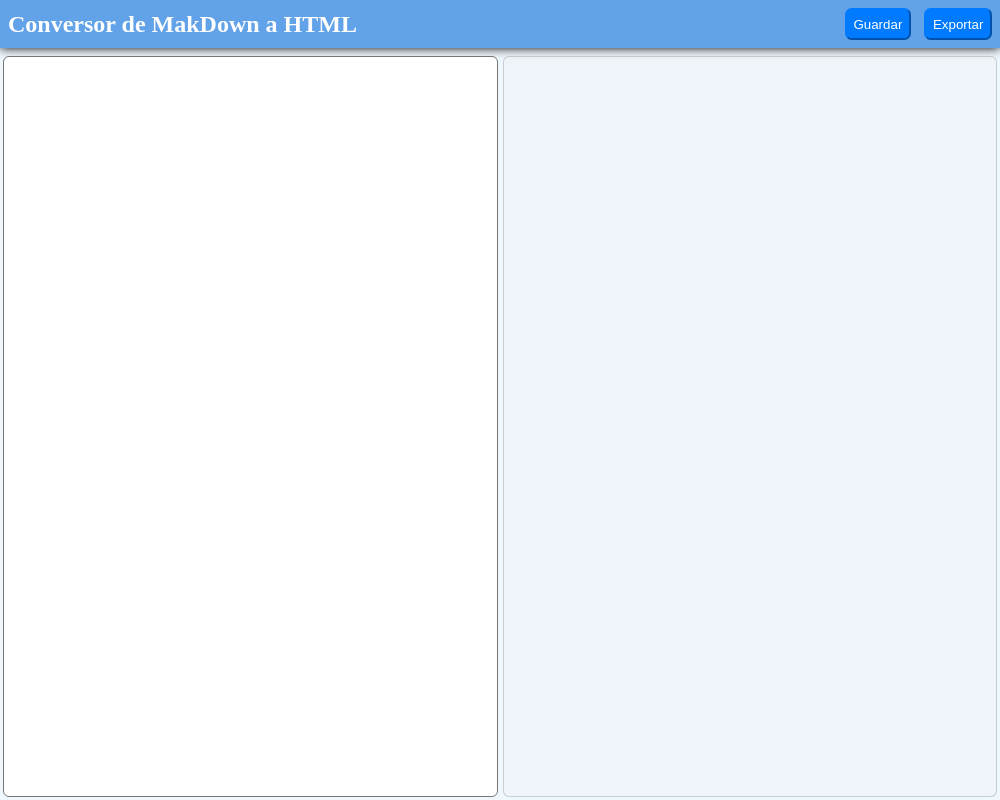
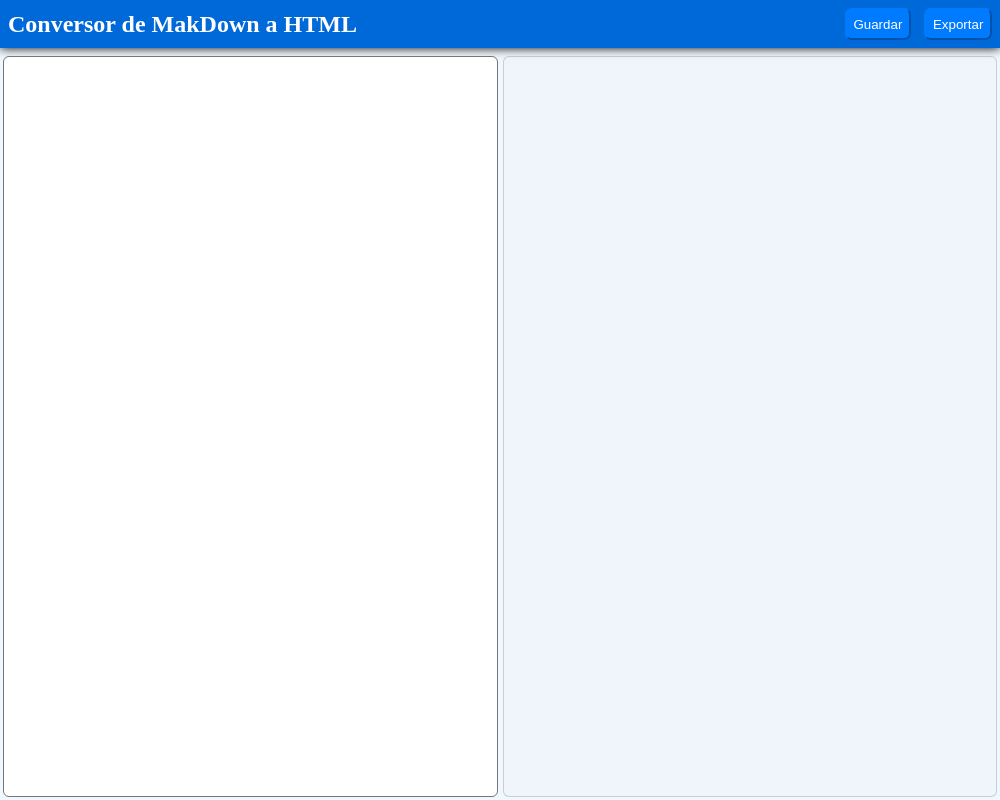
Before and after one commit to firagonb3/mdToHt, an Electron app: page src/ui/index.html in a window 1000 px wide. Drawn offline with Linux system fonts and the light colour scheme; no server answers.

Commit message:
version 0.1.2

```diff
--- a/src/controlers/dialogExporFilesControler.js
+++ b/src/controlers/dialogExporFilesControler.js
@@ -34,9 +34,7 @@ function templated(context) {
     return `<!DOCTYPE html>
     <html lang='es'>
     <head>
-        <meta charset='UTF-8'>
-        <title>MakDown to HTML</title>
-        <style> #ht h1,#ht h2,#ht h3{font-weight:700}#ht ol,#ht p,#ht ul{margin:1rem 0}tbody tr:hover,th
+        #ht h1,#ht h2,#ht h3{font-weight:700}#ht ol,#ht p,#ht ul{margin:1rem 0}tbody tr:hover,th
         {background-color:#444;color:#fff}table,th{color:#fff}#ht h1{font-size:2.5rem;margin:2rem 0 1.5rem}
         #ht h2{font-size:2rem;margin:1.5rem 0 1rem}#ht h3{font-size:1.5rem;margin:1rem 0 .5rem}#ht li,
         #ht p{font-size:1rem;line-height:1.5}#ht ol,#ht ul{padding-left:2rem}#ht a{color:#007bff;
--- a/src/controlers/utils.js
+++ b/src/controlers/utils.js
@@ -1,10 +1,10 @@
 export function $(element) {
     const self = {
         e: element === document ? document : document.querySelector(element),
+        ready: (func) => self.e.addEventListener('DOMContentLoaded', func),
+        on: (type, func) => self.e.addEventListener(type, func),
         setLocalStorage: (namedata) => window.localStorage.setItem(namedata, self.e.value),
         getLocalStorage: (namedata) => self.e.value = window.localStorage.getItem(namedata) || "",
-        on: (type, func) => self.e.addEventListener(type, func),
-        ready: (func) => self.e.addEventListener('DOMContentLoaded', func),
         addHTML: (DOM) => self.e.innerHTML = DOM,
     }
     return self;
--- a/src/main.js
+++ b/src/main.js
@@ -18,9 +18,9 @@ const createWindow = () => {
     });
 
     win.once('ready-to-show', () => {
-        win.setMenu(null)
-        //win.webContents.openDevTools()
-        //win.setMenuBarVisibility(false)
+        //win.setMenu(null)
+        win.webContents.openDevTools()
+        win.setMenuBarVisibility(false)
         win.show()
     });
 
--- a/src/ui/app.css
+++ b/src/ui/app.css
@@ -5,13 +5,23 @@
 @import "components/css/makdown.css";
 
 :root {
+    --min-width: 30em;
+
+    --sombra: 0 0 10px 0px black;
+    --sombra2: 0 0 10px 0px #ffffff91;
+
     --blanco: #fff;
-    --azul: #007bff;
-    --azul-alternativo: #0069d9;
-    --azul-alternativo2: #0069d998;
-    --sombra-azul: rgba(38, 143, 255, 0.5);
-    --sombra: 0 0 10px 0px black;
-    --min-width: 30em;
+    --white-background: #007bff;
+    --white-background2: #0069d998;
+    --white-background3: #0069d9;
+    --sombra-azulada: rgba(38, 143, 255, 0.5);
+
+    --amarillo-extrano: wheat;
+    --negro: #1c1c1c;
+    --gris-claro: #e0e0e0;
+    --gris-medio: #b8b8b8;
+    --azul-oscuro: #3c3c3c;
+    --gris-oscuro2: #424242
 }
 
 :root {
@@ -20,16 +30,50 @@
 
 :root {
     --header-Text-color: var(--blanco);
-    --header-background: var(--azul-alternativo2);
+    --header-background: var(--white-background3);
     --header-sombra: var(--sombra);
 }
 
 :root {
-    --button-text-color: var(--blanco);
-    --button-background-color: var(--azul);
-    --button-background-hover: var(--azul-alternativo);
-    --button-shadow: var(--sombra-azul);
+    --button-text-color: var(--negroco);
+    --button-background-color: var(--white-background);
+    --button-background-hover: var(--white-background2);
+    --button-shadow: var(--sombra-azulada);
 }
+
+:root {
+    --textarea-background-color: var(--blanco);
+    --textarea-color-text: var(--negro);
+    --table-text: var(--blanco);
+}
+
+
+@media (prefers-color-scheme: dark) {
+    :root {
+        --body-background: #1c1c1c;
+    }
+
+    :root {
+        --header-Text-color: var(--amarillo-extrano);
+        --header-background: var(--azul-oscuro);
+        --header-sombra: var(--sombra2);
+    }
+
+    :root {
+        --button-text-color: var(--negro);
+        --button-background-color: var(--gris-claro);
+        --button-background-hover: var(--gris-medio);
+        --button-shadow: var(--azul-oscuro);
+    }
+
+    :root {
+        --textarea-background-color: var(--gris-oscuro2);
+        --textarea-color-text: var(--amarillo-extrano);
+        --table-text: var(--amarillo-extrano);
+    }
+
+}
+
 
 * {
     padding: 0;
@@ -37,7 +81,8 @@
     box-sizing: border-box;
 }
 
-*::before, *::after {
+*::before,
+*::after {
     box-sizing: border-box;
 }
 
--- a/src/ui/app.js
+++ b/src/ui/app.js
@@ -13,4 +13,9 @@ $(document).on('click', (event) => {
     event.preventDefault()
     shell.openExternal(event.target.href)
   }
+
+  if (event.target.tagName === 'IMG' && event.target.src.startsWith('http')) {
+    event.preventDefault()
+    shell.openExternal(event.target.src)
+  }
 });
--- a/src/ui/components/css/makdown.css
+++ b/src/ui/components/css/makdown.css
@@ -90,7 +90,7 @@ table {
     font-family: sans-serif;
     box-shadow: 0 0 20px rgba(0, 0, 0, 0.15);
     background-color: #1e1e1e;
-    color: #fff;
+    color: --table-text;
   }
 
   th, td {
@@ -101,7 +101,7 @@ table {
 
   th {
     background-color: #444;
-    color: #fff;
+    color: --table-text;
     border-bottom: 2px solid #ddd;
   }
 
--- a/src/ui/components/css/textarealayaut.css
+++ b/src/ui/components/css/textarealayaut.css
@@ -16,6 +16,11 @@
     padding: 2em;
 }
 
+.textarealayaut textarea {
+    background-color: var(--textarea-background-color);
+    color: var(--textarea-color-text);
+}
+
 .textarealayaut div {
     font-family: monospace;
     border-width: 1px;
@@ -23,4 +28,5 @@
     background-color: rgba(239, 239, 239, 0.3);
     border-color: rgba(118, 118, 118, 0.3);
     overflow-y: auto;
+    color:var(--textarea-color-text)
 }
--- a/src/ui/index.html
+++ b/src/ui/index.html
@@ -4,7 +4,7 @@
     <meta charset="UTF-8">
     <meta http-equiv="X-UA-Compatible" content="IE=edge">
     <meta http-equiv="Content-Security-Policy" content="script-src 'self' 'unsafe-inline';" />
-    <title>MakDown to HTML</title>
+    <title>mdToHt</title>
     <link rel="stylesheet" href="app.css">
 </head>
 <body>
--- a/src/ui/view/headerview.js
+++ b/src/ui/view/headerview.js
@@ -20,8 +20,8 @@ export const headerview = header({
 });
 
 $(document).ready(() => {
-    $(`#${idButton2}`).on('click', () => {
-        ipcRenderer.send('mostrar-dialogo', `${$(`#${idht}`).e.outerHTML}`);
+    $(`#${idmd}`).on('input', (e) => {
+        $(`#${idButton}`).addHTML(textButton2);
     });
 
     $(`#${idButton}`).on('click', () => {
@@ -36,7 +36,13 @@ $(document).ready(() => {
         }
     });
 
-    $(`#${idmd}`).on('input', (e) => {
-        $(`#${idButton}`).addHTML(textButton2);
+    $(`#${idButton2}`).on('click', () => {
+        ipcRenderer.send('mostrar-dialogo', `${$(`#${idht}`).e.outerHTML}`);
+    });
+
+    $(document).on("keydown", (e) => {
+        if (e.ctrlKey && e.altKey && e.key === "s") {
+            ipcRenderer.send('mostrar-dialogo', `${$(`#${idht}`).e.outerHTML}`);
+        }
     });
 });
```
